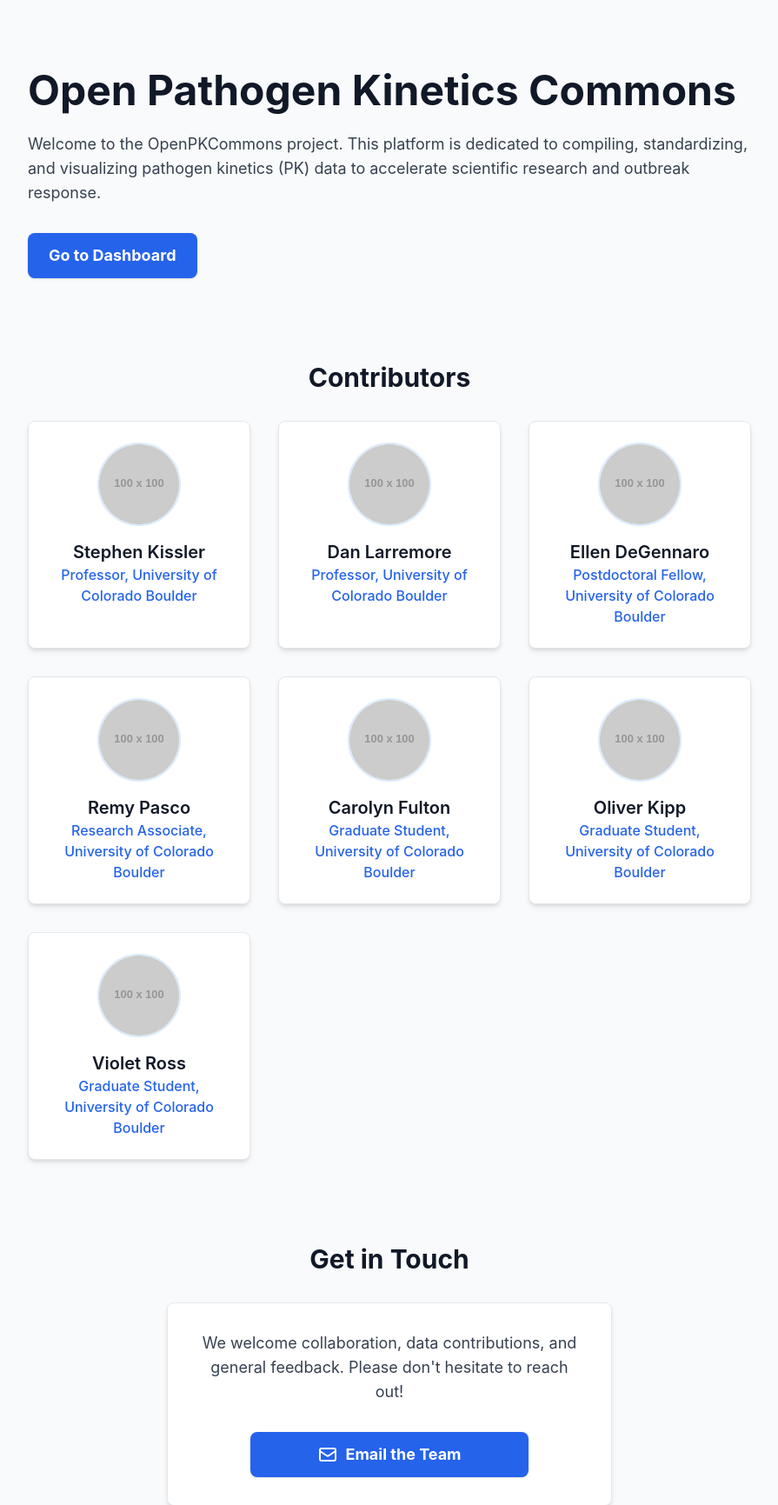
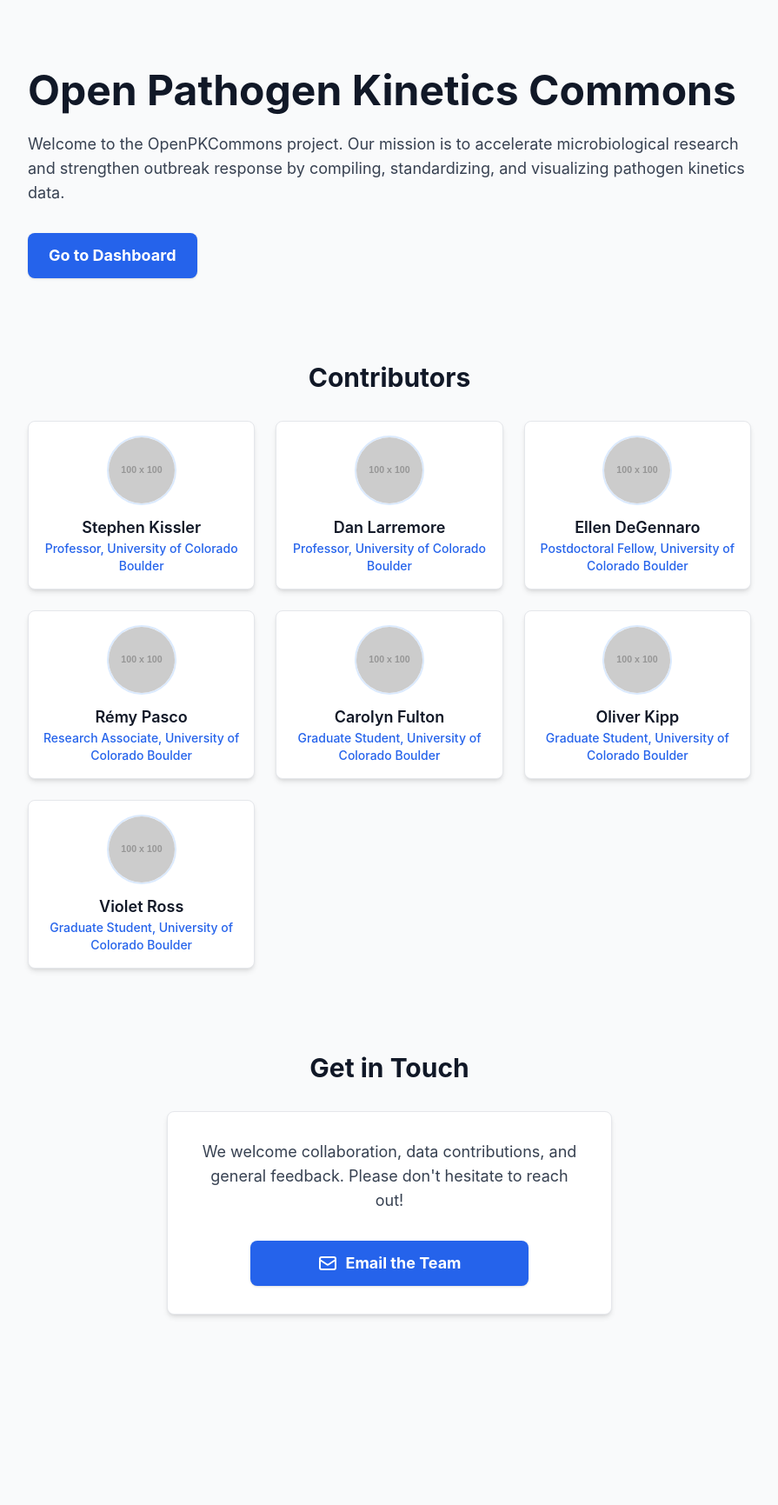
Before and after one commit to OpenPKCommons/OPKC, a Django app: page / in a window 1280 px wide. Shown: the top 1731 px of the page at 87% size, without its empty margins (192-1087 px from the left). After the commit the page ends 1515 px from the top, so only its background shows below. Run offline with Django 5.2, Linux system fonts and the light colour scheme; grey boxes labelled with a size stand in for pictures from a placeholder-image service; some libraries are stand-ins or nearby versions.

Commit message:
making it prettier

```diff
--- a/OPKCWeb/visualization/templates/visualization/home.html
+++ b/OPKCWeb/visualization/templates/visualization/home.html
@@ -32,7 +32,7 @@
             </h1>
 
             <p class="text-lg text-gray-700 mb-8">
-                Welcome to the OpenPKCommons project. This platform is dedicated to compiling, standardizing, and visualizing pathogen kinetics (PK) data to accelerate scientific research and outbreak response.
+                Welcome to the OpenPKCommons project. Our mission is to accelerate microbiological research and strengthen outbreak response by compiling, standardizing, and visualizing pathogen kinetics data.
             </p>
 
             <!-- This is the button from your script -->
@@ -50,73 +50,102 @@
                 Contributors
             </h2>
 
-            <div class="grid grid-cols-1 sm:grid-cols-2 md:grid-cols-3 gap-8">
+            <!-- Changed: Reduced gap from gap-8 to gap-6 -->
+            <div class="grid grid-cols-1 sm:grid-cols-2 md:grid-cols-3 gap-6">
 
                 <!-- Contributor 1 -->
-                <div class="bg-white p-6 rounded-lg shadow-md border border-gray-200 text-center">
+                <!-- Changed: Reduced padding from p-6 to p-4 -->
+                <div class="bg-white p-4 rounded-lg shadow-md border border-gray-200 text-center">
                     <!--
                     Replace this placeholder URL with your image
                     (e.g., from /static/images/jane.jpg or an external URL)
                     -->
+                    <!-- Changed: Reduced image size from w-24 h-24 to w-20 h-20 and mb-4 to mb-3 -->
                     <img src="https://placehold.co/100x100/E0E7FF/4F46E5?text=SK"
                          alt="Contributor Photo"
-                         class="w-24 h-24 rounded-full mx-auto mb-4 object-cover border-2 border-blue-100">
-                    <h3 class="text-xl font-semibold text-gray-900">Stephen Kissler</h3>
-                    <p class="text-base text-blue-600 font-medium">Professor, University of Colorado Boulder</p>
+                         class="w-20 h-20 rounded-full mx-auto mb-3 object-cover border-2 border-blue-100">
+                    <!-- Changed: Reduced text size from text-xl to text-lg -->
+                    <h3 class="text-lg font-semibold text-gray-900">Stephen Kissler</h3>
+                    <!-- Changed: Reduced text size from text-base to text-sm -->
+                    <p class="text-sm text-blue-600 font-medium">Professor, University of Colorado Boulder</p>
                 </div>
 
                 <!-- Contributor 2 -->
-                <div class="bg-white p-6 rounded-lg shadow-md border border-gray-200 text-center">
+                <!-- Changed: Reduced padding from p-6 to p-4 -->
+                <div class="bg-white p-4 rounded-lg shadow-md border border-gray-200 text-center">
+                    <!-- Changed: Reduced image size from w-24 h-24 to w-20 h-20 and mb-4 to mb-3 -->
                     <img src="https://placehold.co/100x100/DBEAFE/1D4ED8?text=DL"
                          alt="Contributor Photo"
-                         class="w-24 h-24 rounded-full mx-auto mb-4 object-cover border-2 border-blue-100">
-                    <h3 class="text-xl font-semibold text-gray-900">Dan Larremore</h3>
-                    <p class="text-base text-blue-600 font-medium">Professor, University of Colorado Boulder</p>
+                         class="w-20 h-20 rounded-full mx-auto mb-3 object-cover border-2 border-blue-100">
+                    <!-- Changed: Reduced text size from text-xl to text-lg -->
+                    <h3 class="text-lg font-semibold text-gray-900">Dan Larremore</h3>
+                    <!-- Changed: Reduced text size from text-base to text-sm -->
+                    <p class="text-sm text-blue-600 font-medium">Professor, University of Colorado Boulder</p>
                 </div>
 
                 <!-- Contributor 3 -->
-                <div class="bg-white p-6 rounded-lg shadow-md border border-gray-200 text-center">
+                <!-- Changed: Reduced padding from p-6 to p-4 -->
+                <div class="bg-white p-4 rounded-lg shadow-md border border-gray-200 text-center">
+                    <!-- Changed: Reduced image size from w-24 h-24 to w-20 h-20 and mb-4 to mb-3 -->
                     <img src="https://placehold.co/100x100/DBEAFE/1D4ED8?text=ED"
                          alt="Contributor Photo"
-                         class="w-24 h-24 rounded-full mx-auto mb-4 object-cover border-2 border-blue-100">
-                    <h3 class="text-xl font-semibold text-gray-900">Ellen DeGennaro</h3>
-                    <p class="text-base text-blue-600 font-medium">Postdoctoral Fellow, University of Colorado Boulder</p>
+                         class="w-20 h-20 rounded-full mx-auto mb-3 object-cover border-2 border-blue-100">
+                    <!-- Changed: Reduced text size from text-xl to text-lg -->
+                    <h3 class="text-lg font-semibold text-gray-900">Ellen DeGennaro</h3>
+                    <!-- Changed: Reduced text size from text-base to text-sm -->
+                    <p class="text-sm text-blue-600 font-medium">Postdoctoral Fellow, University of Colorado Boulder</p>
                 </div>
 
                 <!-- Contributor 4 -->
-                <div class="bg-white p-6 rounded-lg shadow-md border border-gray-200 text-center">
+                <!-- Changed: Reduced padding from p-6 to p-4 -->
+                <div class="bg-white p-4 rounded-lg shadow-md border border-gray-200 text-center">
+                    <!-- Changed: Reduced image size from w-24 h-24 to w-20 h-20 and mb-4 to mb-3 -->
                     <img src="https://placehold.co/100x100/DBEAFE/1D4ED8?text=RP"
                          alt="Contributor Photo"
-                         class="w-24 h-24 rounded-full mx-auto mb-4 object-cover border-2 border-blue-100">
-                    <h3 class="text-xl font-semibold text-gray-900">Remy Pasco</h3>
-                    <p class="text-base text-blue-600 font-medium">Research Associate, University of Colorado Boulder</p>
+                         class="w-20 h-20 rounded-full mx-auto mb-3 object-cover border-2 border-blue-100">
+                    <!-- Changed: Reduced text size from text-xl to text-lg -->
+                    <h3 class="text-lg font-semibold text-gray-900">Rémy Pasco</h3>
+                    <!-- Changed: Reduced text size from text-base to text-sm -->
+                    <p class="text-sm text-blue-600 font-medium">Research Associate, University of Colorado Boulder</p>
                 </div>
 
                 <!-- Contributor 5 -->
-                <div class="bg-white p-6 rounded-lg shadow-md border border-gray-200 text-center">
+                <!-- Changed: Reduced padding from p-6 to p-4 -->
+                <div class="bg-white p-4 rounded-lg shadow-md border border-gray-200 text-center">
+                    <!-- Changed: Reduced image size from w-24 h-24 to w-20 h-20 and mb-4 to mb-3 -->
                     <img src="https://placehold.co/100x100/DBEAFE/1D4ED8?text=ED"
                          alt="Contributor Photo"
-                         class="w-24 h-24 rounded-full mx-auto mb-4 object-cover border-2 border-blue-100">
-                    <h3 class="text-xl font-semibold text-gray-900">Carolyn Fulton</h3>
-                    <p class="text-base text-blue-600 font-medium">Graduate Student, University of Colorado Boulder</p>
+                         class="w-20 h-20 rounded-full mx-auto mb-3 object-cover border-2 border-blue-100">
+                    <!-- Changed: Reduced text size from text-xl to text-lg -->
+                    <h3 class="text-lg font-semibold text-gray-900">Carolyn Fulton</h3>
+                    <!-- Changed: Reduced text size from text-base to text-sm -->
+                    <p class="text-sm text-blue-600 font-medium">Graduate Student, University of Colorado Boulder</p>
                 </div>
 
                 <!-- Contributor 6 -->
-                <div class="bg-white p-6 rounded-lg shadow-md border border-gray-200 text-center">
+                <!-- Changed: Reduced padding from p-6 to p-4 -->
+                <div class="bg-white p-4 rounded-lg shadow-md border border-gray-200 text-center">
+                    <!-- Changed: Reduced image size from w-24 h-24 to w-20 h-20 and mb-4 to mb-3 -->
                     <img src="https://placehold.co/100x100/DBEAFE/1D4ED8?text=OK"
                          alt="Contributor Photo"
-                         class="w-24 h-24 rounded-full mx-auto mb-4 object-cover border-2 border-blue-100">
-                    <h3 class="text-xl font-semibold text-gray-900">Oliver Kipp</h3>
-                    <p class="text-base text-blue-600 font-medium">Graduate Student, University of Colorado Boulder</p>
+                         class="w-20 h-20 rounded-full mx-auto mb-3 object-cover border-2 border-blue-100">
+                    <!-- Changed: Reduced text size from text-xl to text-lg -->
+                    <h3 class="text-lg font-semibold text-gray-900">Oliver Kipp</h3>
+                    <!-- Changed: Reduced text size from text-base to text-sm -->
+                    <p class="text-sm text-blue-600 font-medium">Graduate Student, University of Colorado Boulder</p>
                 </div>
 
                 <!-- Contributor 7 -->
-                <div class="bg-white p-6 rounded-lg shadow-md border border-gray-200 text-center">
+                <!-- Changed: Reduced padding from p-6 to p-4 -->
+                <div class="bg-white p-4 rounded-lg shadow-md border border-gray-200 text-center">
+                    <!-- Changed: Reduced image size from w-24 h-24 to w-20 h-20 and mb-4 to mb-3 -->
                     <img src="https://placehold.co/100x100/DBEAFE/1D4ED8?text=VR"
                          alt="Contributor Photo"
-                         class="w-24 h-24 rounded-full mx-auto mb-4 object-cover border-2 border-blue-100">
-                    <h3 class="text-xl font-semibold text-gray-900">Violet Ross</h3>
-                    <p class="text-base text-blue-600 font-medium">Graduate Student, University of Colorado Boulder</p>
+                         class="w-20 h-20 rounded-full mx-auto mb-3 object-cover border-2 border-blue-100">
+                    <!-- Changed: Reduced text size from text-xl to text-lg -->
+                    <h3 class="text-lg font-semibold text-gray-900">Violet Ross</h3>
+                    <!-- Changed: Reduced text size from text-base to text-sm -->
+                    <p class="text-sm text-blue-600 font-medium">Graduate Student, University of Colorado Boulder</p>
                 </div>
 
             </div>
```
